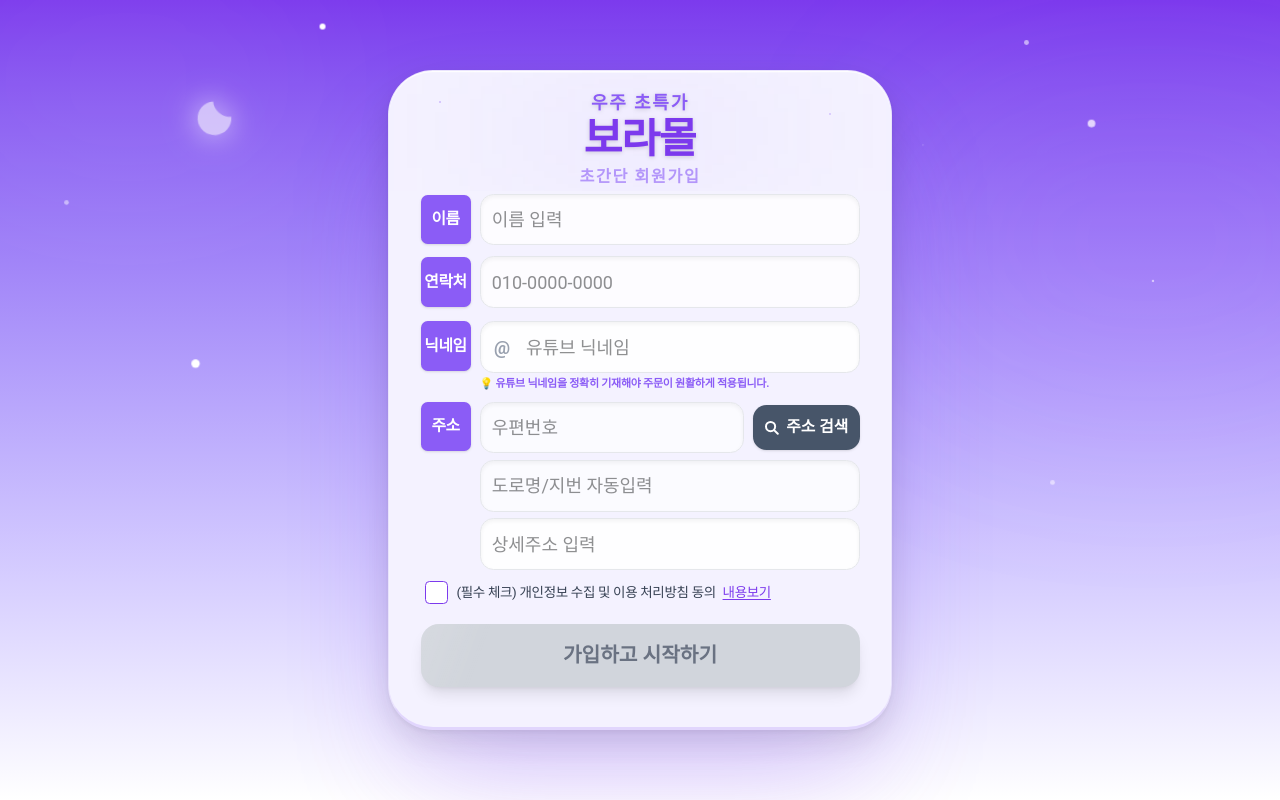
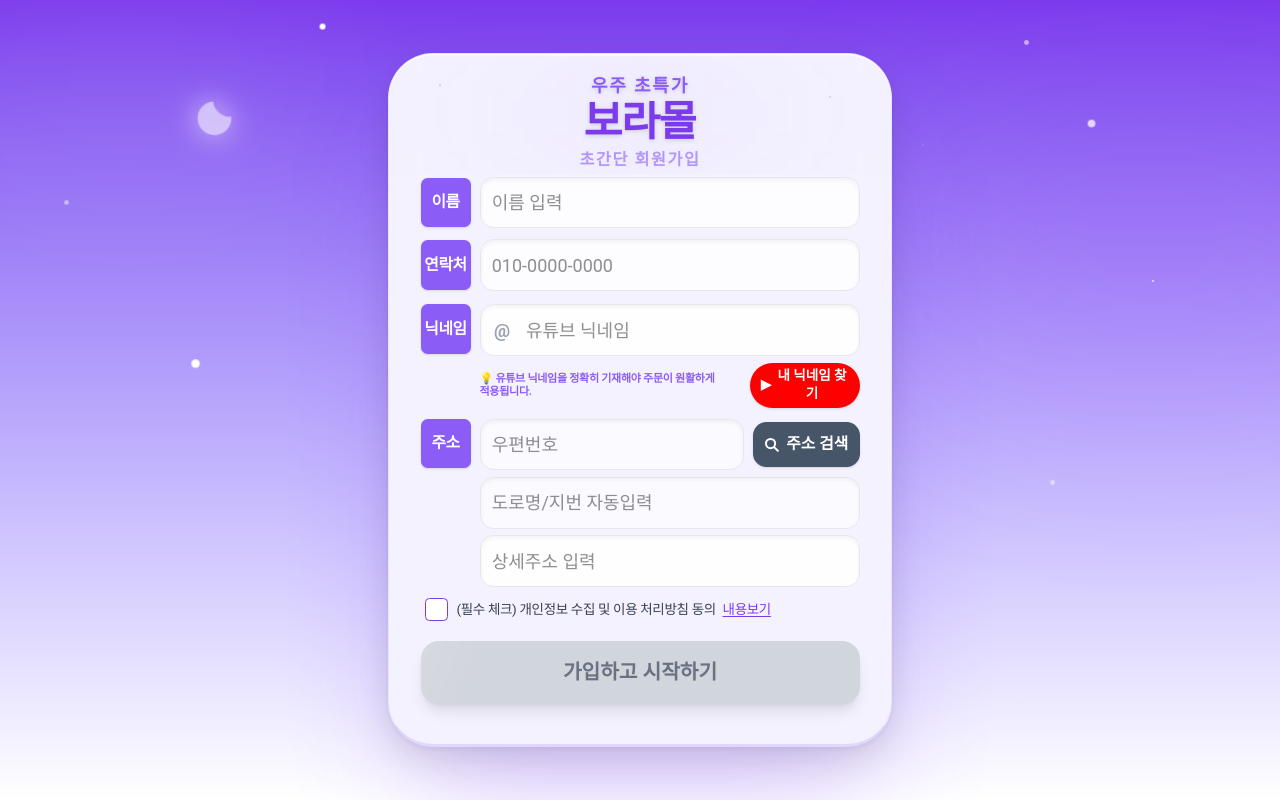
Before and after one commit to dlsekals/boramall, a Next.js app: page / in a window 1280 px wide. Built offline with nearby package versions, Linux system fonts and the light colour scheme; no server answers; the database is empty.

Commit message:
feat: add youtube profile link button in signup form

```diff
--- a/app/page.tsx
+++ b/app/page.tsx
@@ -471,7 +471,16 @@ function LoginContent() {
                         className="flex-1 min-w-0 pr-2.5 py-1.5 sm:p-2.5 focus:outline-none text-sm sm:text-base bg-transparent"
                       />
                     </div>
-                    <p className="text-[11px] text-[#8b5cf6] font-bold break-keep leading-[1.2] tracking-tight">💡 유튜브 닉네임을 정확히 기재해야 주문이 원활하게 적용됩니다.</p>
+                    <div className="flex flex-col sm:flex-row sm:items-center justify-between gap-1.5 mt-0.5">
+                      <p className="text-[11px] text-[#8b5cf6] font-bold break-keep leading-[1.2] tracking-tight">💡 유튜브 닉네임을 정확히 기재해야 주문이 원활하게 적용됩니다.</p>
+                      <button
+                        type="button"
+                        onClick={() => window.open('https://m.youtube.com/account', '_blank')}
+                        className="self-end sm:self-auto flex items-center gap-1 bg-[#ff0000] text-white text-[10px] sm:text-xs font-bold px-2.5 py-1 rounded-full shadow hover:bg-[#cc0000] active:scale-95 transition-all w-fit"
+                      >
+                        <span>▶</span> 내 닉네임 찾기
+                      </button>
+                    </div>
                   </div>
                 </div>
 
```
